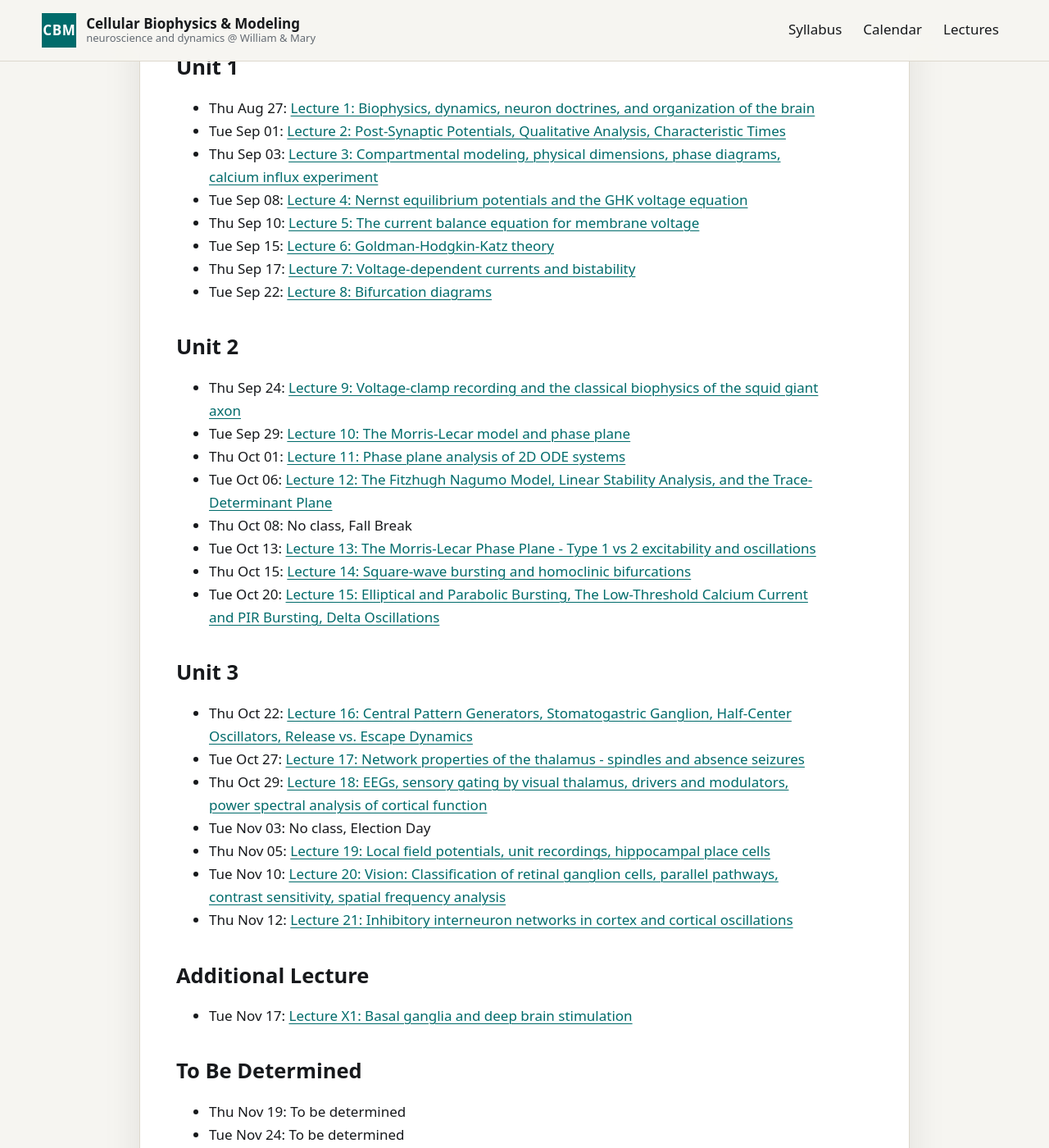
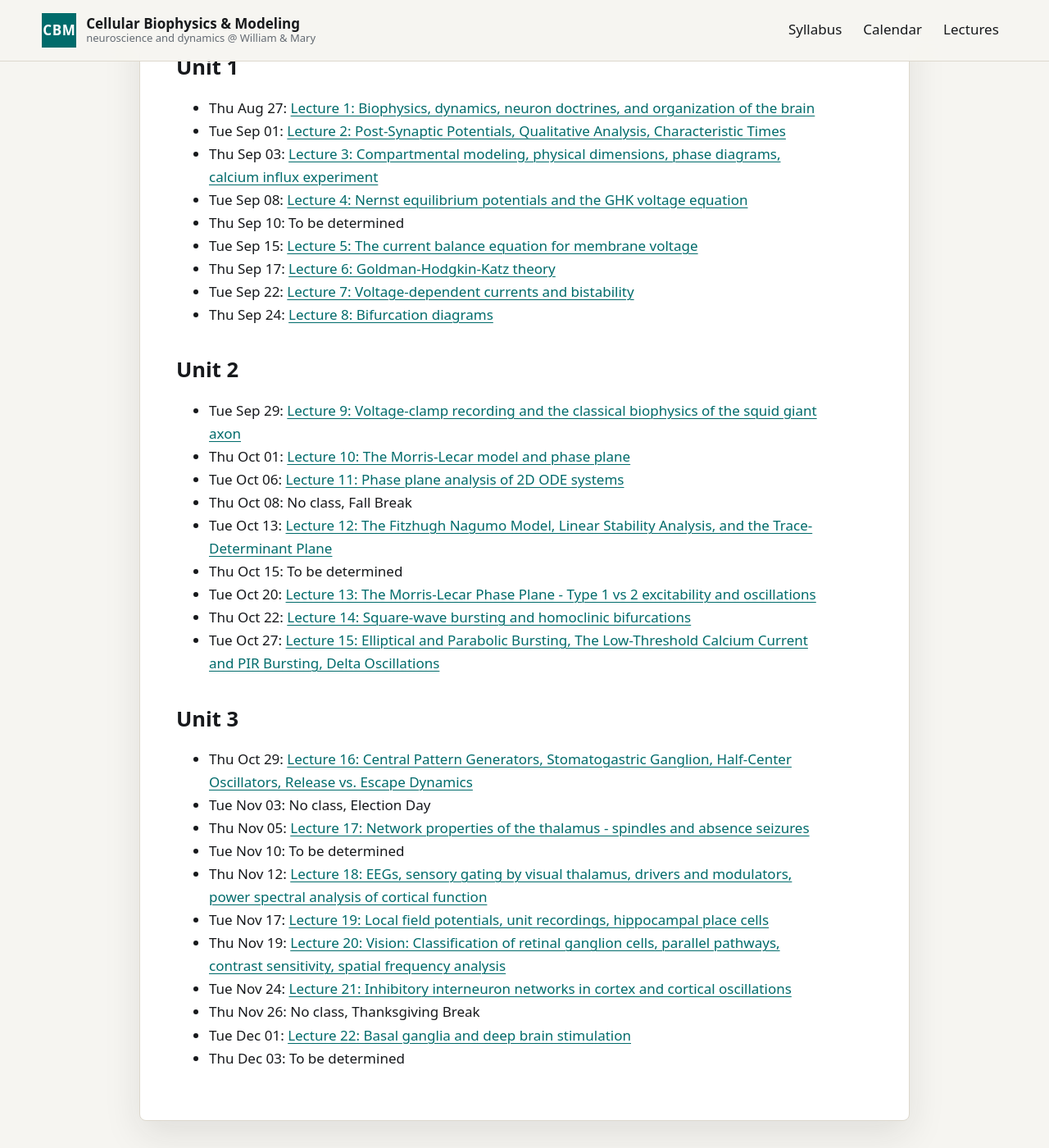
Before and after one commit to gregconradismith/cellular-biophysics-and-modeling, a Jekyll site: the page built from docs/_materials/calendar.md, in a window 1280 px wide and 1400 px high, scrolled down 252 px. Shown: the whole window at 82% size. Built offline with Jekyll 4.4.1, drawn with Linux system fonts in a browser that asks for light colours; some of the changed text lies outside the part shown.

Commit message:
Scatter TBD dates and rename lecture 22

```diff
--- a/docs/_materials/calendar.md
+++ b/docs/_materials/calendar.md
@@ -13,40 +13,34 @@ render_with_liquid: false
 - Tue Sep 01: <a href="../lecture-2/">Lecture 2: Post-Synaptic Potentials, Qualitative Analysis, Characteristic Times</a>
 - Thu Sep 03: <a href="../lecture-3/">Lecture 3: Compartmental modeling, physical dimensions, phase diagrams, calcium influx experiment</a>
 - Tue Sep 08: <a href="../lecture-4/">Lecture 4: Nernst equilibrium potentials and the GHK voltage equation</a>
-- Thu Sep 10: <a href="../lecture-5/">Lecture 5: The current balance equation for membrane voltage</a>
-- Tue Sep 15: <a href="../lecture-6/">Lecture 6: Goldman-Hodgkin-Katz theory</a>
-- Thu Sep 17: <a href="../lecture-7/">Lecture 7: Voltage-dependent currents and bistability</a>
-- Tue Sep 22: <a href="../lecture-8/">Lecture 8: Bifurcation diagrams</a>
+- Thu Sep 10: To be determined
+- Tue Sep 15: <a href="../lecture-5/">Lecture 5: The current balance equation for membrane voltage</a>
+- Thu Sep 17: <a href="../lecture-6/">Lecture 6: Goldman-Hodgkin-Katz theory</a>
+- Tue Sep 22: <a href="../lecture-7/">Lecture 7: Voltage-dependent currents and bistability</a>
+- Thu Sep 24: <a href="../lecture-8/">Lecture 8: Bifurcation diagrams</a>
 
 ## Unit 2
 
-- Thu Sep 24: <a href="../lecture-9/">Lecture 9: Voltage-clamp recording and the classical biophysics of the squid giant axon</a>
-- Tue Sep 29: <a href="../lecture-10/">Lecture 10: The Morris-Lecar model and phase plane</a>
-- Thu Oct 01: <a href="../lecture-11/">Lecture 11: Phase plane analysis of 2D ODE systems</a>
-- Tue Oct 06: <a href="../lecture-12/">Lecture 12: The Fitzhugh Nagumo Model, Linear Stability Analysis, and the Trace-Determinant Plane</a>
+- Tue Sep 29: <a href="../lecture-9/">Lecture 9: Voltage-clamp recording and the classical biophysics of the squid giant axon</a>
+- Thu Oct 01: <a href="../lecture-10/">Lecture 10: The Morris-Lecar model and phase plane</a>
+- Tue Oct 06: <a href="../lecture-11/">Lecture 11: Phase plane analysis of 2D ODE systems</a>
 - Thu Oct 08: No class, Fall Break
-- Tue Oct 13: <a href="../lecture-13/">Lecture 13: The Morris-Lecar Phase Plane - Type 1 vs 2 excitability and oscillations</a>
-- Thu Oct 15: <a href="../lecture-14/">Lecture 14: Square-wave bursting and homoclinic bifurcations</a>
-- Tue Oct 20: <a href="../lecture-15/">Lecture 15: Elliptical and Parabolic Bursting, The Low-Threshold Calcium Current and PIR Bursting, Delta Oscillations</a>
+- Tue Oct 13: <a href="../lecture-12/">Lecture 12: The Fitzhugh Nagumo Model, Linear Stability Analysis, and the Trace-Determinant Plane</a>
+- Thu Oct 15: To be determined
+- Tue Oct 20: <a href="../lecture-13/">Lecture 13: The Morris-Lecar Phase Plane - Type 1 vs 2 excitability and oscillations</a>
+- Thu Oct 22: <a href="../lecture-14/">Lecture 14: Square-wave bursting and homoclinic bifurcations</a>
+- Tue Oct 27: <a href="../lecture-15/">Lecture 15: Elliptical and Parabolic Bursting, The Low-Threshold Calcium Current and PIR Bursting, Delta Oscillations</a>
 
 ## Unit 3
 
-- Thu Oct 22: <a href="../lecture-16/">Lecture 16: Central Pattern Generators, Stomatogastric Ganglion, Half-Center Oscillators, Release vs. Escape Dynamics</a>
-- Tue Oct 27: <a href="../lecture-17/">Lecture 17: Network properties of the thalamus - spindles and absence seizures</a>
-- Thu Oct 29: <a href="../lecture-18/">Lecture 18: EEGs, sensory gating by visual thalamus, drivers and modulators, power spectral analysis of cortical function</a>
+- Thu Oct 29: <a href="../lecture-16/">Lecture 16: Central Pattern Generators, Stomatogastric Ganglion, Half-Center Oscillators, Release vs. Escape Dynamics</a>
 - Tue Nov 03: No class, Election Day
-- Thu Nov 05: <a href="../lecture-19-2/">Lecture 19: Local field potentials, unit recordings, hippocampal place cells</a>
-- Tue Nov 10: <a href="../lecture-20/">Lecture 20: Vision: Classification of retinal ganglion cells, parallel pathways, contrast sensitivity, spatial frequency analysis</a>
-- Thu Nov 12: <a href="../lecture-21/">Lecture 21: Inhibitory interneuron networks in cortex and cortical oscillations</a>
-
-## Additional Lecture
-
-- Tue Nov 17: <a href="../lecture-x1/">Lecture X1: Basal ganglia and deep brain stimulation</a>
-
-## To Be Determined
-
-- Thu Nov 19: To be determined
-- Tue Nov 24: To be determined
+- Thu Nov 05: <a href="../lecture-17/">Lecture 17: Network properties of the thalamus - spindles and absence seizures</a>
+- Tue Nov 10: To be determined
+- Thu Nov 12: <a href="../lecture-18/">Lecture 18: EEGs, sensory gating by visual thalamus, drivers and modulators, power spectral analysis of cortical function</a>
+- Tue Nov 17: <a href="../lecture-19-2/">Lecture 19: Local field potentials, unit recordings, hippocampal place cells</a>
+- Thu Nov 19: <a href="../lecture-20/">Lecture 20: Vision: Classification of retinal ganglion cells, parallel pathways, contrast sensitivity, spatial frequency analysis</a>
+- Tue Nov 24: <a href="../lecture-21/">Lecture 21: Inhibitory interneuron networks in cortex and cortical oscillations</a>
 - Thu Nov 26: No class, Thanksgiving Break
-- Tue Dec 01: To be determined
+- Tue Dec 01: <a href="../lecture-22/">Lecture 22: Basal ganglia and deep brain stimulation</a>
 - Thu Dec 03: To be determined
```
Also changed, not shown: docs/_materials/lecture-22.md (renamed from docs/_materials/lecture-x1.md, +4 -4 lines).
